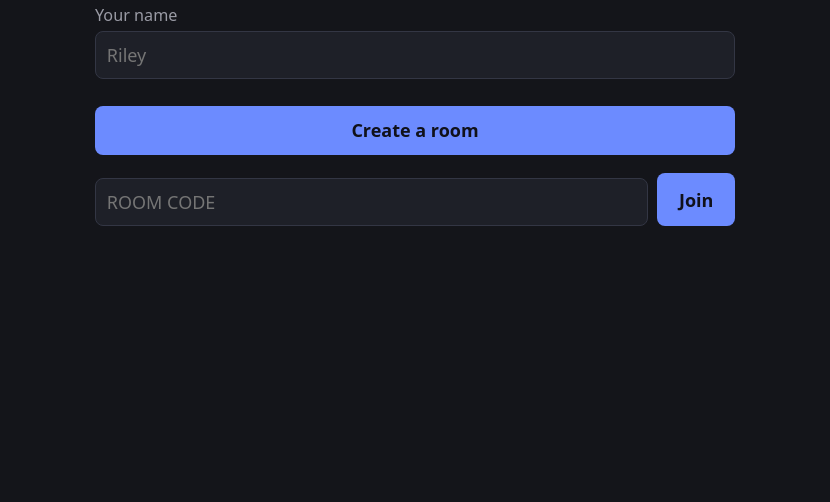
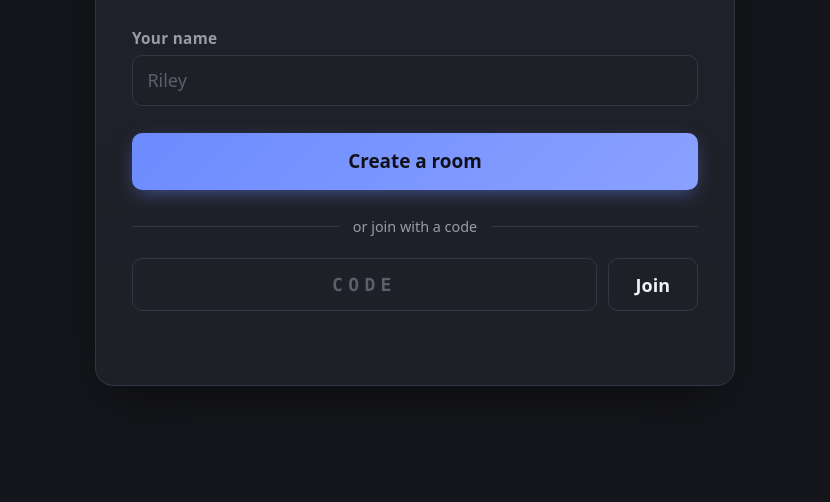
Before and after one commit to rpittana/trivia-game, a website: page public/index.html in a window 1280 px wide. Shown: the part 298-800 px from the top of the page, without its empty margins (225-1055 px from the left). Drawn offline with nearby package versions, Linux system fonts and the light colour scheme; no server answers.

Commit message:
redesign

```diff
--- a/public/index.html
+++ b/public/index.html
@@ -9,19 +9,25 @@
 <body>
   <main id="app">
     <section id="screen-join" class="screen active">
-      <h1>Who Said It?</h1>
-      <p class="subtitle">Guess who sent the message.</p>
-      <label>Your name
+      <div class="join-card">
+        <div class="join-logo">🎙️</div>
+        <h1>Who Said It?</h1>
+        <p class="subtitle">Guess who sent the message.</p>
+
+        <label for="join-name">Your name</label>
         <input id="join-name" type="text" maxlength="32" placeholder="Riley" autocomplete="off" />
-      </label>
-      <div class="join-actions">
-        <button id="btn-create">Create a room</button>
+
+        <button id="btn-create" class="btn-primary">Create a room</button>
+
+        <div class="divider"><span>or join with a code</span></div>
+
         <div class="join-row">
-          <input id="join-code" type="text" maxlength="4" placeholder="ROOM CODE" autocomplete="off" />
-          <button id="btn-join">Join</button>
+          <input id="join-code" type="text" maxlength="4" placeholder="CODE" autocomplete="off" class="code-input" />
+          <button id="btn-join" class="btn-secondary">Join</button>
         </div>
+
+        <p id="join-error" class="error"></p>
       </div>
-      <p id="join-error" class="error"></p>
     </section>
 
     <section id="screen-lobby" class="screen">
--- a/public/style.css
+++ b/public/style.css
@@ -1,9 +1,12 @@
 :root {
   --bg: #14151a;
   --panel: #1e2028;
+  --panel-raised: #24273250;
+  --border: #333644;
   --text: #f2f2f5;
   --muted: #9a9ba5;
   --accent: #6c8bff;
+  --accent-bright: #8aa1ff;
   --correct: #3ecf8e;
   --incorrect: #ff6b6b;
   font-size: 18px;
@@ -13,7 +16,9 @@
 
 body {
   margin: 0;
-  background: var(--bg);
+  background:
+    radial-gradient(ellipse 900px 500px at 50% -10%, #2a2f4d 0%, transparent 60%),
+    var(--bg);
   color: var(--text);
   font-family: system-ui, -apple-system, "Segoe UI", sans-serif;
   min-height: 100vh;
@@ -35,13 +40,15 @@ h1 { margin: 0 0 0.25rem; }
 h2 { margin: 0 0 0.5rem; }
 .subtitle { color: var(--muted); margin-top: 0; }
 .hidden { display: none !important; }
-.error { color: var(--incorrect); min-height: 1.2em; }
+.error { color: var(--incorrect); min-height: 1.2em; text-align: center; margin: 0.75rem 0 0; font-size: 0.9rem; }
 
 label {
   display: block;
-  margin: 0.75rem 0;
+  margin: 0 0 0.35rem;
   color: var(--muted);
-  font-size: 0.9rem;
+  font-size: 0.85rem;
+  font-weight: 600;
+  letter-spacing: 0.02em;
 }
 
 input, select, button {
@@ -51,29 +58,95 @@ input, select, button {
 
 input, select {
   width: 100%;
-  padding: 0.6rem;
-  margin-top: 0.3rem;
-  border-radius: 8px;
-  border: 1px solid #333644;
+  padding: 0.7rem 0.8rem;
+  border-radius: 10px;
+  border: 1px solid var(--border);
   background: var(--panel);
   color: var(--text);
+  transition: border-color 0.15s ease, box-shadow 0.15s ease;
 }
 
+input:focus, select:focus {
+  outline: none;
+  border-color: var(--accent);
+  box-shadow: 0 0 0 3px rgba(108, 139, 255, 0.25);
+}
+
+input::placeholder { color: #5c5e6b; }
+
 button {
-  padding: 0.7rem 1.2rem;
-  border-radius: 8px;
+  padding: 0.75rem 1.2rem;
+  border-radius: 10px;
   border: none;
-  background: var(--accent);
-  color: #10111a;
   font-weight: 600;
   cursor: pointer;
+  transition: transform 0.1s ease, filter 0.15s ease, background 0.15s ease;
 }
 
-button:disabled { opacity: 0.5; cursor: default; }
+button:hover { filter: brightness(1.08); }
+button:active { transform: scale(0.98); }
+button:disabled { opacity: 0.5; cursor: default; transform: none; }
 
-.join-actions { margin-top: 1.5rem; display: flex; flex-direction: column; gap: 1rem; }
-.join-row { display: flex; gap: 0.5rem; }
-.join-row input { width: auto; flex: 1; text-transform: uppercase; }
+.btn-primary {
+  width: 100%;
+  background: linear-gradient(135deg, var(--accent), var(--accent-bright));
+  color: #10111a;
+  padding: 0.85rem 1.2rem;
+  font-size: 1.05rem;
+  box-shadow: 0 6px 20px -6px rgba(108, 139, 255, 0.6);
+}
+
+.btn-secondary {
+  background: var(--panel);
+  color: var(--text);
+  border: 1px solid var(--border);
+}
+.btn-secondary:hover { border-color: var(--accent); }
+
+/* ---------- Join screen ---------- */
+
+.join-card {
+  background: linear-gradient(180deg, var(--panel-raised), transparent), var(--panel);
+  border: 1px solid var(--border);
+  border-radius: 18px;
+  padding: 2.25rem 2rem;
+  box-shadow: 0 20px 50px -20px rgba(0, 0, 0, 0.6);
+  text-align: center;
+}
+
+.join-logo { font-size: 2.5rem; margin-bottom: 0.25rem; }
+
+.join-card h1 { font-size: 1.75rem; }
+.join-card .subtitle { margin-bottom: 1.75rem; }
+.join-card label { text-align: left; margin-top: 0; }
+.join-card #join-name { margin-bottom: 0.25rem; }
+.join-card .btn-primary { margin-top: 1.25rem; }
+
+.divider {
+  display: flex;
+  align-items: center;
+  gap: 0.75rem;
+  margin: 1.5rem 0 1.25rem;
+  color: var(--muted);
+  font-size: 0.8rem;
+}
+.divider::before, .divider::after {
+  content: "";
+  flex: 1;
+  height: 1px;
+  background: var(--border);
+}
+
+.join-row { display: flex; gap: 0.6rem; }
+.code-input {
+  flex: 1;
+  text-align: center;
+  text-transform: uppercase;
+  letter-spacing: 0.3em;
+  font-weight: 700;
+  font-family: "SF Mono", "Cascadia Code", Consolas, monospace;
+}
+.join-row .btn-secondary { flex-shrink: 0; padding-left: 1.5rem; padding-right: 1.5rem; }
 
 #lobby-players {
   list-style: none;
```
